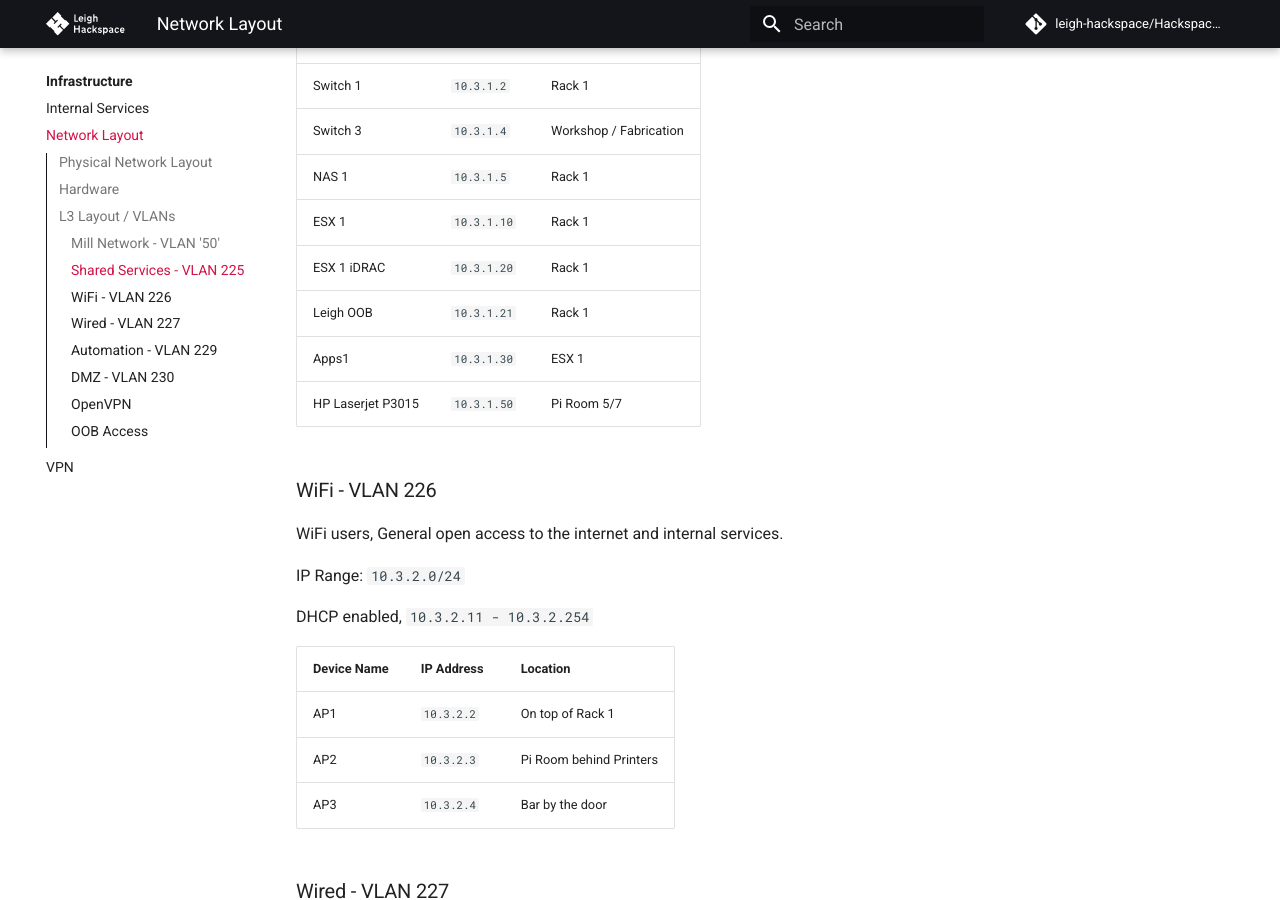
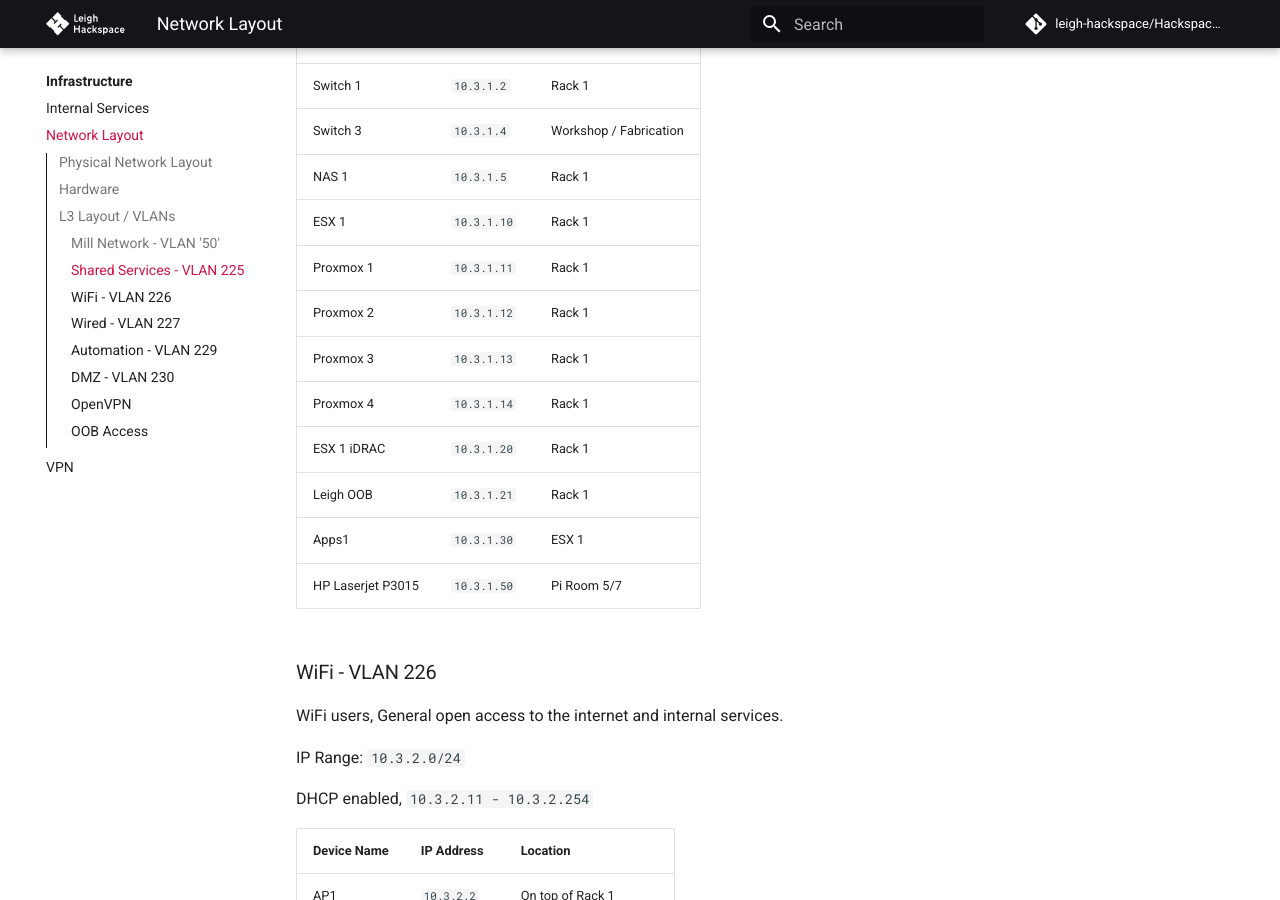
Before and after one commit to leigh-hackspace/HackspaceWiki, an MkDocs documentation site: the page built from docs/infrastructure/network_layout.md, in a window 1280 px wide and 900 px high, scrolled down 2604 px. Built offline with MkDocs 1.6.1 and Material for MkDocs 9.7.7, drawn with Linux system fonts in a browser that asks for light colours; comment, search, counter and statistics services are not loaded; the version menu is left out.

Commit message:
Add Proxmox management IPs

```diff
--- a/docs/infrastructure/network_layout.md
+++ b/docs/infrastructure/network_layout.md
@@ -116,6 +116,10 @@ This subnet doesn't have DHCP enabled, we use static assignment. Here is the cur
 | Switch 3          | `10.3.1.4`  | Workshop / Fabrication |
 | NAS 1             | `10.3.1.5`  | Rack 1                 |
 | ESX 1             | `10.3.1.10` | Rack 1                 |
+| Proxmox 1         | `10.3.1.11` | Rack 1                 |
+| Proxmox 2         | `10.3.1.12` | Rack 1                 |
+| Proxmox 3         | `10.3.1.13` | Rack 1                 |
+| Proxmox 4         | `10.3.1.14` | Rack 1                 |
 | ESX 1 iDRAC       | `10.3.1.20` | Rack 1                 |
 | Leigh OOB         | `10.3.1.21` | Rack 1                 |
 | Apps1             | `10.3.1.30` | ESX 1                  |
```
